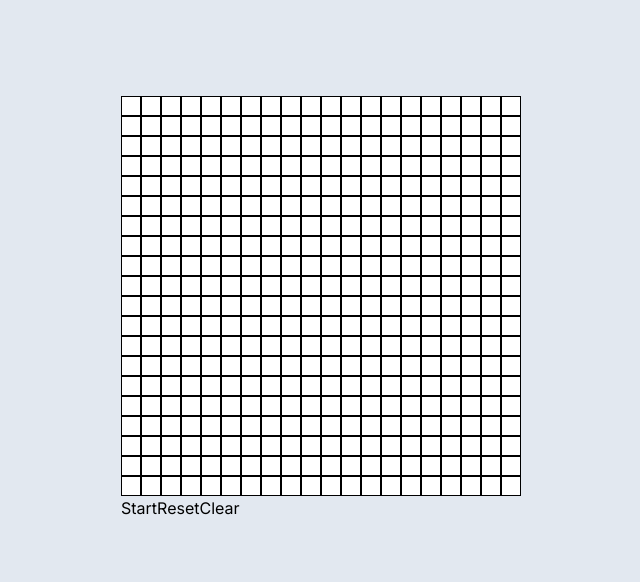
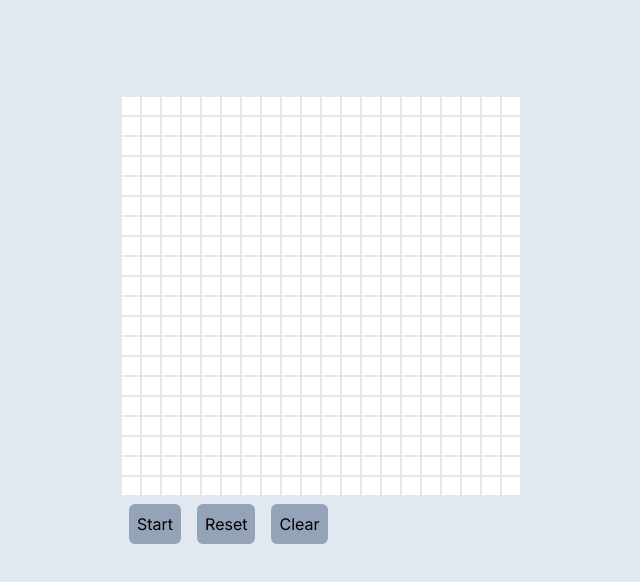
Before and after one commit to Brandon-Perry/GameOfLife, a Next.js app in the folder client/: page / in a window 1280 px wide. Shown: the top 582 px of the page, without its empty margins (319-959 px from the left). Built offline with nearby package versions, Linux system fonts and the light colour scheme.

Commit message:
changed style of buttons

```diff
--- a/client/src/components/board/Board.tsx
+++ b/client/src/components/board/Board.tsx
@@ -71,7 +71,7 @@ export default function Board() {
           {row.map((state, x) => (
             <div
               style={{ height: 20, width: 20 }}
-              className={`${state ? "bg-black" : "bg-white"} hover:bg-slate-400 border border-black`}
+              className={`${state ? "bg-black" : "bg-white"} hover:bg-slate-400 border border-gray-200`}
               onClick={() =>
                 boardDispatch({
                   action: "toggle",
@@ -86,11 +86,24 @@ export default function Board() {
           ))}
         </div>
       ))}
-      <button onClick={() => (isPlaying ? stopPlaying() : startPlaying())}>
+      <button
+        className="p-2 bg-slate-400 rounded-md m-2"
+        onClick={() => (isPlaying ? stopPlaying() : startPlaying())}
+      >
         {isPlaying ? "Stop" : "Start"}
       </button>
-      <button onClick={() => loadCachedBoard()}>Reset</button>
-      <button onClick={() => clearGame()}>Clear</button>
+      <button
+        className="p-2 bg-slate-400 rounded-md m-2"
+        onClick={() => loadCachedBoard()}
+      >
+        Reset
+      </button>
+      <button
+        className="p-2 bg-slate-400 rounded-md m-2"
+        onClick={() => clearGame()}
+      >
+        Clear
+      </button>
     </div>
   );
 }
```
